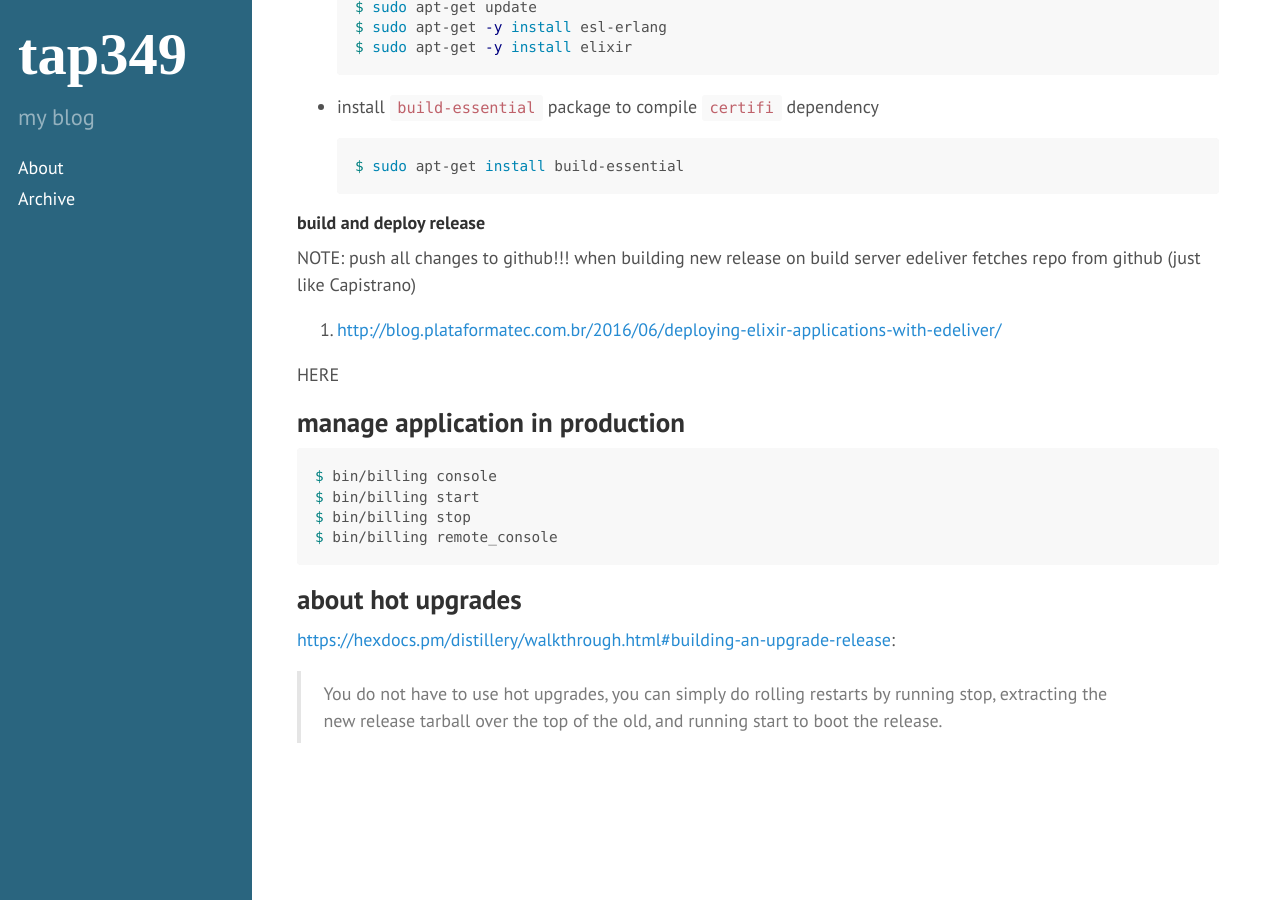
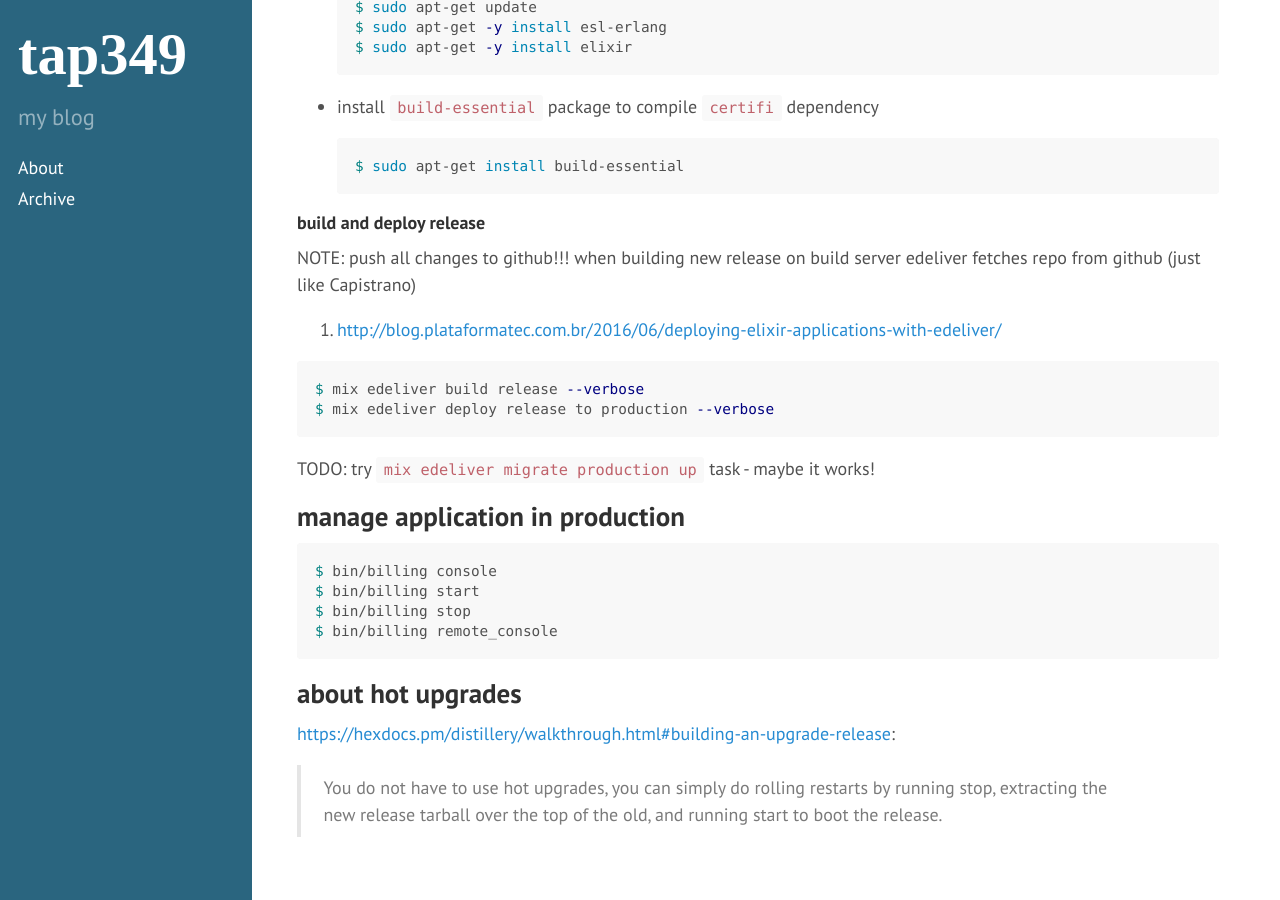
Before and after one commit to tap349/tap349.github.io, a Jekyll site: the page built from _posts/2017-08-02-elixir-deployment.md, in a window 1280 px wide and 900 px high, scrolled down 5686 px. Built offline with Jekyll 4.4.1, drawn with Linux system fonts in a browser that asks for light colours.

Commit message:
update 2017-08-06_11:50:24

````diff
--- a/_posts/2017-08-02-elixir-deployment.md
+++ b/_posts/2017-08-02-elixir-deployment.md
@@ -261,7 +261,12 @@ NOTE: push all changes to github!!! when building new release on build
 
 1. <http://blog.plataformatec.com.br/2016/06/deploying-elixir-applications-with-edeliver/>
 
-HERE
+```sh
+$ mix edeliver build release --verbose
+$ mix edeliver deploy release to production --verbose
+```
+
+TODO: try `mix edeliver migrate production up` task - maybe it works!
 
 ## manage application in production
 
````
Also changed, not shown: _posts/2016-12-31-elixir.md (+1 -1 lines).
